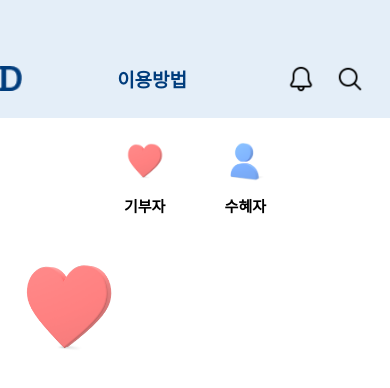
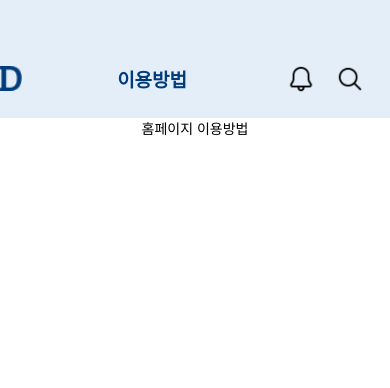
Before and after one commit to do-with/DoWith-fe, a React Native app: screen /AboutScreen in a window 390 px wide. Shown: the top 388 px of the page. Built offline with nearby package versions, Linux system fonts and the light colour scheme.

Commit message:
글쓰기 구조 수정

```diff
--- a/screens/AboutScreen.js
+++ b/screens/AboutScreen.js
@@ -4,53 +4,11 @@ import { ScreenHeader } from '../components/ScreenHeader';
 import { InputImgBtn } from '../components/InputImgBtn';
 
 export default function AboutScreen({navigation}){
-    const [showImg, setShowImg] = useState('a');
-
-    const toggleImg1 = () => {
-        if (showImg != 'a'){
-            setShowImg('a');
-        }
-    };
-    const toggleImg2 = () => {
-        if (showImg != 'b'){
-            setShowImg('b');
-        }
-    };
-
     return(
         <View style={styles.aboutBody}>
             <ScreenHeader headerTitle="이용방법"/>
             <View style={styles.aboutContent}>
-                <View style={[styles.checkDoner, styles.checkDonerAbout]}>
-                    <View style={[styles.imgBtnJoin, styles.imgBtnJoinAbout]}>
-                        <InputImgBtn
-                            onPress={toggleImg1}
-                            url={require("../assets/donator.png")}
-                            title="기부자"/>
-                        <InputImgBtn
-                            onPress={toggleImg2}
-                            url={require("../assets/receiver.png")}
-                            title="수혜자"/>
-                    </View>
-                </View>
-
-                <View style={styles.aboutDonate}>
-                    {/* {showImg ? (
-                        <Image source={require("../assets/donator.png")}
-                            style={styles.img} resizeMode={'contain'} />
-                    ):(
-                        <Image source={require("../assets/receiver.png")}
-                            style={styles.img} resizeMode={'contain'} />
-                    )} */}
-                    {showImg === 'a'?
-                    (
-                        <Image source={require("../assets/donator.png")}
-                            style={styles.img} resizeMode={'contain'} />
-                    ):(
-                        <Image source={require("../assets/receiver.png")}
-                            style={styles.img} resizeMode={'contain'} />
-                    ) }
-                </View>
+                <Text>홈페이지 이용방법</Text>
             </View>
         </View>
     );
@@ -72,41 +30,4 @@ const styles = StyleSheet.create({
         flexDirection: 'column',
         alignItems: 'center',
     },
-    aboutDonate: {
-        borderTopWidth: '1px solid',
-        borderTopColor: '#dedede',
-        marginTop: '1%',
-        width: '96%',
-        height: 'auto',
-        display: 'flex',
-        justifyContent: 'center',
-        padding: 11,
-        boxSizing: 'border-box',
-        flexDirection: 'column',
-    },
-    checkDonerAbout: {
-        height: '15%',
-    },
-    checkDoner: {
-        width: '100%',
-        height: '19%',
-        position: 'relative',
-    },
-    imgBtnJoinAbout: {
-        height: '96%',
-        flexDirection: 'row',
-    },
-    imgBtnJoin: {
-        color: 'rgba(95, 94, 94, 0.71)',
-        display: 'flex',
-        justifyContent: 'center',
-        width: '60%',
-        height: '73%',
-        alignItems: 'center',
-        marginLeft: '20%',
-    },
-    img: {
-        width: 100,
-        height: 100,
-    },
 });
--- a/screens/WritePost.js
+++ b/screens/WritePost.js
@@ -34,28 +34,49 @@ export default function WritePost({navigation, route}){
                 .catch(error => console.log(error));
         }
     };
+    const getBoardName = (board_id) => {
+        if (board_id === 1) {
+          return '기부자 문의';
+        }
+        else if (board_id === 2) {
+          return '기타 문의';
+        }
+        return '기부자 문의';
+      };
 
     return(
         <View style={styles.joinBody}>
-            <ScreenHeader headerTitle="글쓰기" />
+            <ScreenHeader headerTitle="문의하기" />
             <View style={styles.writePostContent}>
+                <Text>게시판 글쓰기</Text>
+                <View>
+                    <View>
+                        <Text>분류</Text>
+                        <Text>{getBoardName(board_id)}</Text>
+                    </View>
+                    <View>
+                        <Text>제목</Text>
                         <TextInput
                             value={title}
                             onChangeText={setTitle}
                             placeholder="제목"
                             style={styles.input}
                         />
+                    </View>
+                    <View>
+                        <Text>내용</Text>
                         <TextInput
                             value={content}
                             onChangeText={setContent}
-                    placeholder="내용"
+                            placeholder="내용을 입력해주세요"
                             style={styles.input}
                         />
+                    </View>
+                </View>
                 <Pressable style={styles.submitBtn}
                     onPress={onSubmit}>
-                    <Text style={styles.submitBtnText}>작성</Text>
+                    <Text style={styles.submitBtnText}>완료</Text>
                 </Pressable>
-
             </View>
         </View>
     );
@@ -73,15 +94,18 @@ const styles = StyleSheet.create({
         height: '100%',
         position: 'relative',
         top: '13%',
+        backgroundColor: Variables.mainColor,
     },
     input: {
         height: 100,
+        backgroundColor: '#fff',
+        borderRadius: 8,
     },
     submitBtn: {
         display: 'flex',
         justifyContent: 'center',
         alignItems: 'center',
-        width: '80%',
+        width: '30%',
         height: '6%',
         backgroundColor: Variables.btnColor,
         borderRadius: 5,
```
Lines whose indentation alone changed are shown as unchanged.
